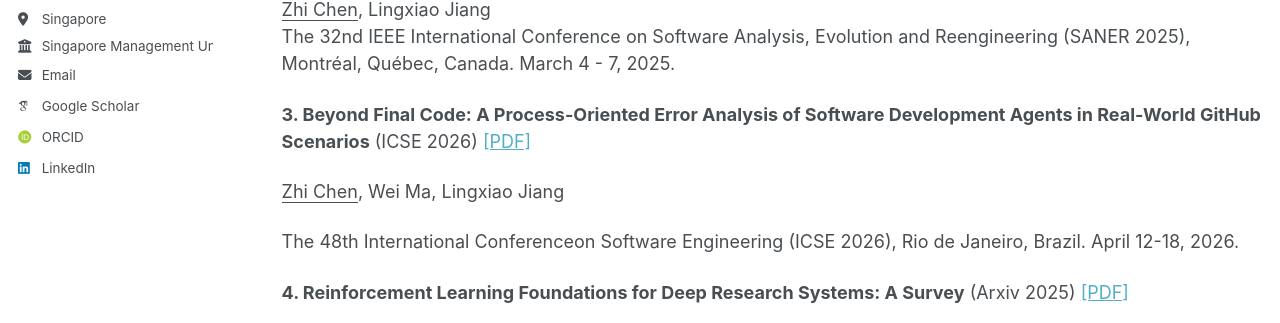
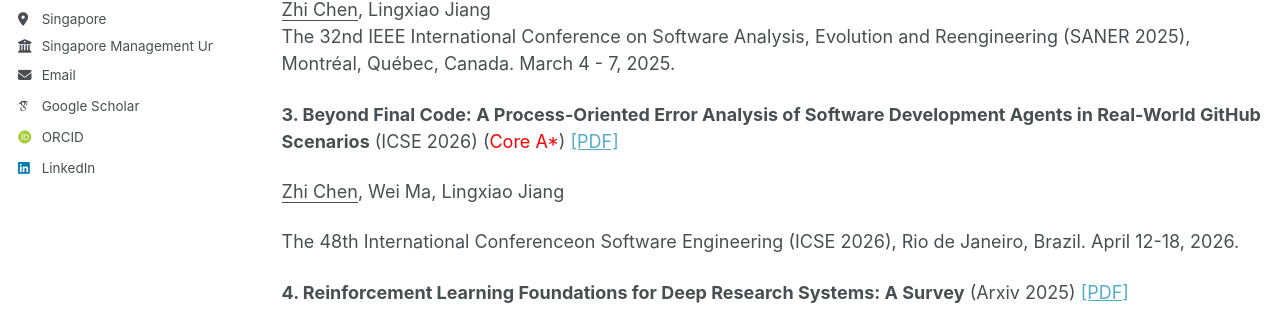
Before and after one commit to chenzhi-cz/chenzhi-cz.github.io, a Jekyll site: the page built from _pages/publications.html, in a window 1280 px wide and 1239 px high. Shown: the part 415-738 px from the top of the window. Built offline with Jekyll 4.4.1, drawn with Linux system fonts in a browser that asks for light colours; some web fonts are replaced.

Commit message:
Update publications.html

```diff
--- a/_pages/publications.html
+++ b/_pages/publications.html
@@ -22,7 +22,7 @@ author_profile: true
 
 <!-- Third Paper -->
 <div class="publication">
-    <p><strong>3. Beyond Final Code: A Process-Oriented Error Analysis of Software Development Agents in Real-World GitHub Scenarios</strong> (ICSE 2026) <a href="https://arxiv.org/pdf/2503.12374" class="pdf-link">[PDF]</a></p>
+    <p><strong>3. Beyond Final Code: A Process-Oriented Error Analysis of Software Development Agents in Real-World GitHub Scenarios</strong> (ICSE 2026) (<span style="color:red;">Core A*</span>) <a href="https://arxiv.org/pdf/2503.12374" class="pdf-link">[PDF]</a></p>
     <p><u>Zhi Chen</u>, Wei Ma, Lingxiao Jiang<br/></p>
   The 48th International Conferenceon Software Engineering (ICSE 2026), Rio de Janeiro, Brazil. April 12-18, 2026.</p>
 </div>
```
